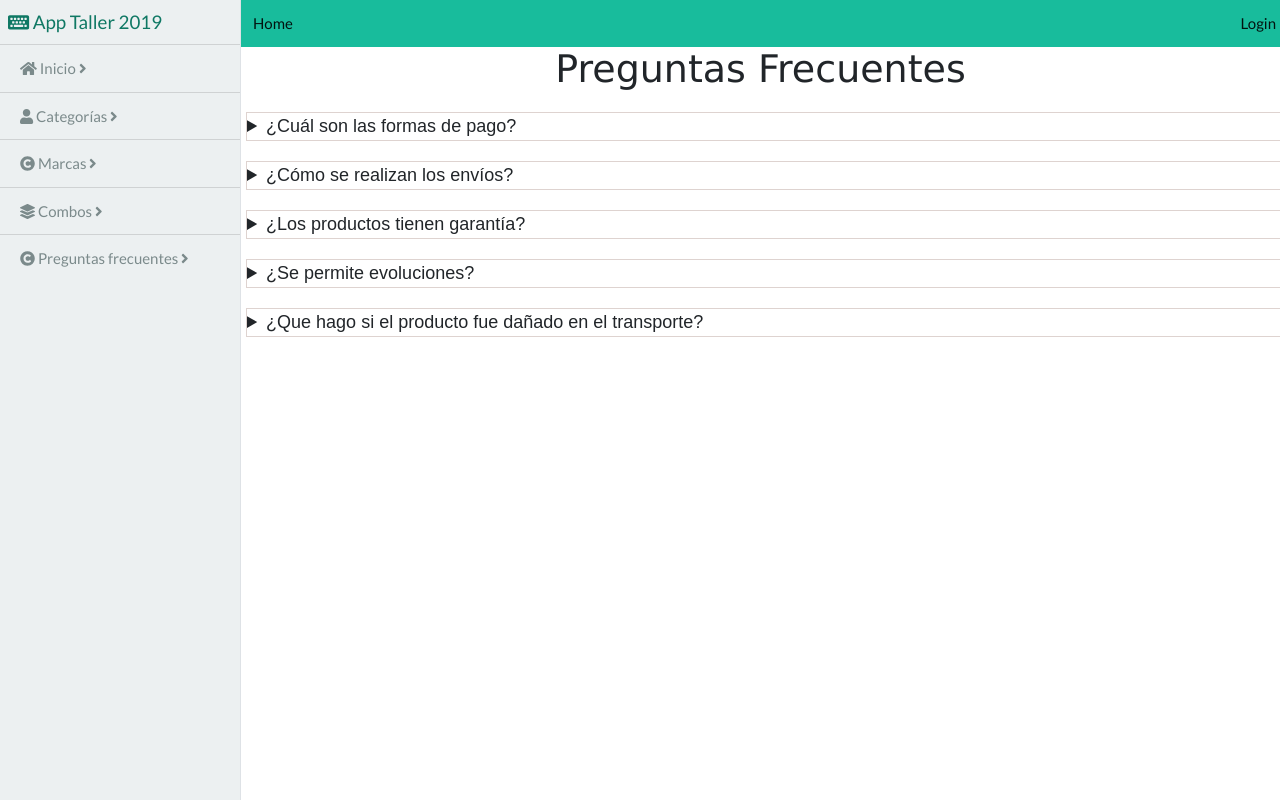
After one commit to mauribesson/AppTaller2019, a Flask app: page /preguntas_frecuentes in a window 1280 px wide. The commit adds this page. Run offline with Flask 2, Linux system fonts and the light colour scheme; some libraries are stand-ins or nearby versions.

Commit message:
Se agrega seccion de preguntas frecuentes

```diff
--- a/App/app.py
+++ b/App/app.py
@@ -1193,6 +1193,11 @@ def  login_firebase():
 def cliente_home():
     return render_template ('cliente/home.html')
 
+
+@app.route('/preguntas_frecuentes')
+def preguntas_frecuentes():
+     return render_template('cliente/faq.html')
+
 #========================== Fin CLIENTE ===============================#
 
 
--- /dev/null
+++ b/App/templates/cliente/faq.html
@@ -0,0 +1,69 @@
+<!DOCTYPE html>
+<html lang="en">
+{% include 'header/header.html' %}
+
+    <head>
+        <title>Preguntas frecuentes</title>
+    </head>
+    <style>
+        details{
+        font-size: 18px;
+        border: 1px solid #DED3D0;
+        font-family: Arial;
+        margin-bottom:20px;
+        margin-top: 20px;
+        margin-left:5px;
+        width:100%;
+        }
+        p{
+        font-size: 14px;
+        color: #666;
+        margin-bottom:20px;
+        margin-top: 20px;
+        margin-left:5px;
+        }
+        h2{
+            font-family: Verdana, Arial;
+            text-align: center;
+            font-size: 38px;
+        }
+    </style>
+    <body>
+        <div class="d-flex" id="wrapper">
+            {% include 'navbars/sidebar_usuarios.html' %}
+
+            <div id="page-content-wrapper">
+                {% include 'navbars/navbar.html' %}
+
+                <h2>Preguntas Frecuentes</h2>
+
+                <details>
+                    <summary>¿Cuál son las formas de pago?</summary>
+                    <p>Los pagos se realizan por Mercado Pago, y a través de él puede abonar con cualquiera de sus formas de pago: tarjetas de crédito, tarjetas de débito, con efectivo en puntos de pago o con dinero en Mercado Pago. </p>
+                </details>
+
+                <details>
+                    <summary>¿Cómo se realizan los envíos?</summary>
+                    <p>Los envíos se realizan a través de Correo Argentino, OCA o Andreani.</p>
+                </details>
+
+                <details>
+                    <summary>¿Los productos tienen garantía?</summary>
+                    <p>¡Si! Cada producto tiene indicado su tiempo de garantía.</p>
+                </details>
+
+                <details>
+                    <summary>¿Se permite evoluciones?</summary>
+                    <p>Si, en caso de no estar conforme con el producto, comunicarse al correo ventas@gmail.com.</p>
+                </details>
+
+                <details>
+                    <summary>¿Que hago si el producto fue dañado en el transporte?</summary>
+                    <p>En ese caso debe escribirnos al correo ventas@gmailcom.</p>
+                </details>
+
+            </div>
+
+            </div>
+    </body>
+</html>
--- a/App/templates/navbars/sidebar_usuarios.html
+++ b/App/templates/navbars/sidebar_usuarios.html
@@ -5,6 +5,6 @@
         <a href="{{ url_for('listarTipoProducto') }}" class="list-group-item list-group-item-action bg-light"><i class="fas fa-user"></i> Categorías <i class="fas fa-angle-right"></i> </a>
         <a href="{{ url_for('listadoMarcas') }}" class="list-group-item list-group-item-action bg-light"><i class="fas fa-copyright"></i> Marcas <i class="fas fa-angle-right"></i></a>
         <a href="{{ url_for('listarCombo') }}" class="list-group-item list-group-item-action bg-light"><i class="fas fa-layer-group"></i> Combos <i class="fas fa-angle-right"></i></a>
-        <a href="{{ url_for('marcaABMC') }}" class="list-group-item list-group-item-action bg-light"><i class="fas fa-copyright"></i> Preguntas frecuentes <i class="fas fa-angle-right"></i></a>
+        <a href="{{ url_for('preguntas_frecuentes') }}" class="list-group-item list-group-item-action bg-light"><i class="fas fa-copyright"></i> Preguntas frecuentes <i class="fas fa-angle-right"></i></a>
     </div>
 </div>
```
